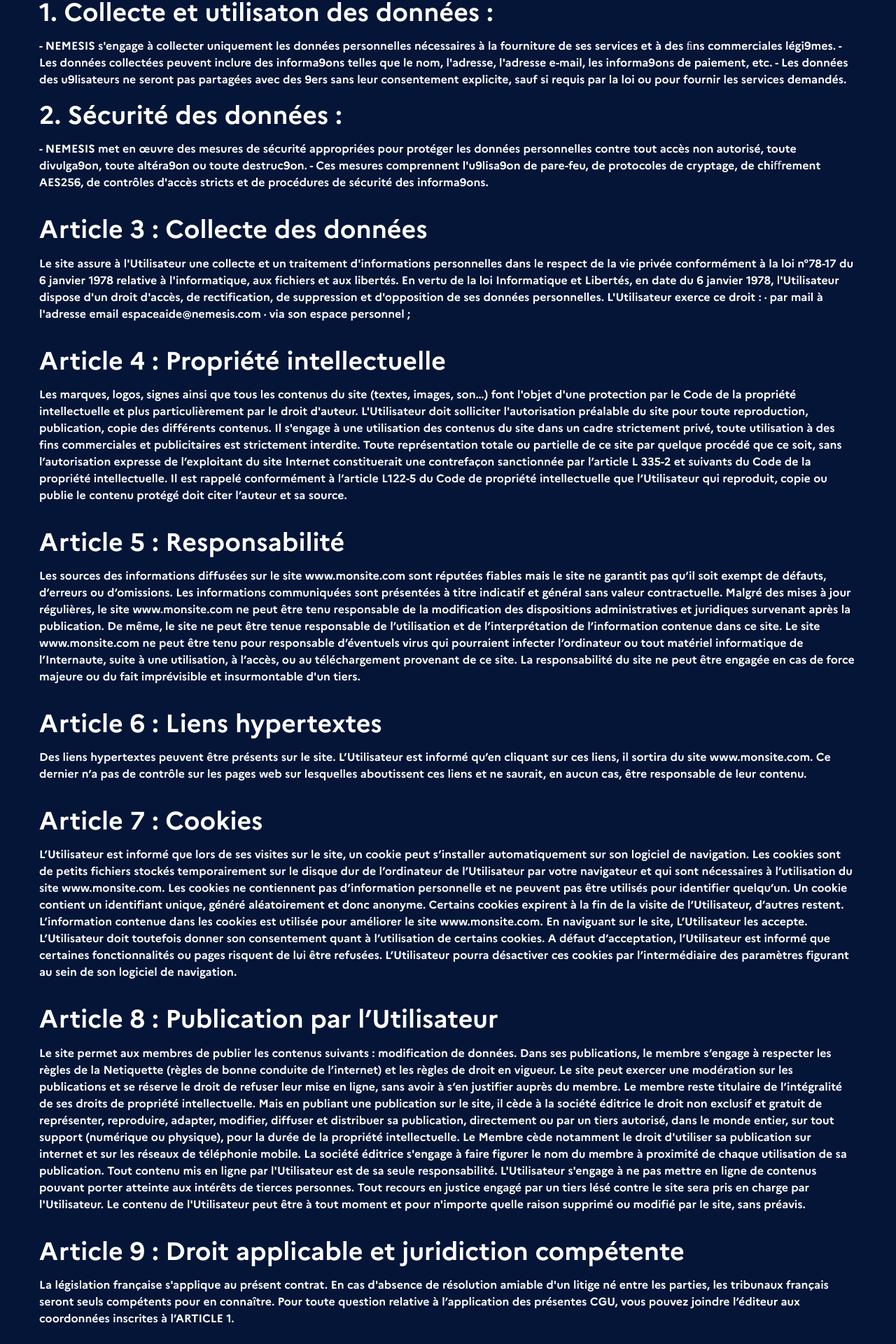
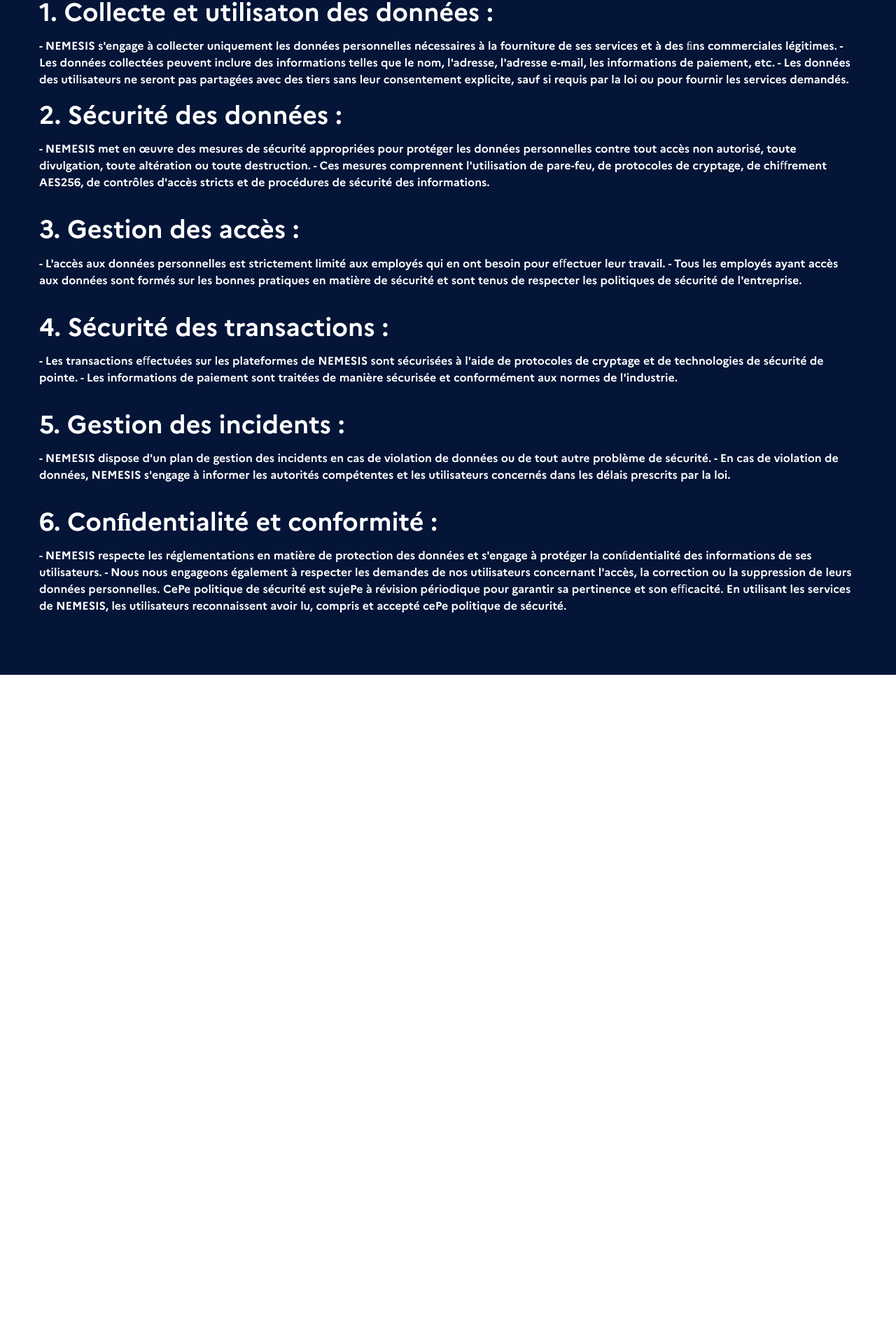
Before and after one commit to project-nemesis-monitor/ui-monitor-v1, a Next.js app: page /politique in a window 1280 px wide. Shown: the part 63-1983 px from the top of the page at 70% size. After the commit the page ends 1027 px from the top, so only its background shows below. Built offline with nearby package versions, Linux system fonts and the light colour scheme.

Commit message:
feat: politique

```diff
--- a/pages/politique.js
+++ b/pages/politique.js
@@ -25,10 +25,10 @@ export default function PolitiquePage() {
                 <Heading fontFamily={"marianne"} mb={4}>1. Collecte et utilisaton des données :</Heading>
                 <Text fontFamily={"marianne"} mb={4}>
                     - NEMESIS s'engage à collecter uniquement les données personnelles nécessaires à la
-                    fourniture de ses services et à des ﬁns commerciales légi9mes.
-                    - Les données collectées peuvent inclure des informa9ons telles que le nom, l'adresse,
-                    l'adresse e-mail, les informa9ons de paiement, etc.
-                    - Les données des u9lisateurs ne seront pas partagées avec des 9ers sans leur
+                    fourniture de ses services et à des ﬁns commerciales légitimes.
+                    - Les données collectées peuvent inclure des informations telles que le nom, l'adresse,
+                    l'adresse e-mail, les informations de paiement, etc.
+                    - Les données des utilisateurs ne seront pas partagées avec des tiers sans leur
                     consentement explicite, sauf si requis par la loi ou pour fournir les services demandés.
 
                 </Text>
@@ -37,77 +37,42 @@ export default function PolitiquePage() {
                 <Heading fontFamily={"marianne"} mb={4}>2. Sécurité des données :</Heading>
                 <Text mb={8} mt={4}>
                     - NEMESIS met en œuvre des mesures de sécurité appropriées pour protéger les données
-                    personnelles contre tout accès non autorisé, toute divulga9on, toute altéra9on ou toute
-                    destruc9on.
-                    - Ces mesures comprennent l'u9lisa9on de pare-feu, de protocoles de cryptage, de
+                    personnelles contre tout accès non autorisé, toute divulgation, toute altération ou toute
+                    destruction.
+                    - Ces mesures comprennent l'utilisation de pare-feu, de protocoles de cryptage, de
                     chiﬀrement AES256, de contrôles d'accès stricts et de procédures de sécurité des
-                    informa9ons.
+                    informations.
                 </Text>
-                <Heading fontFamily={"marianne"} mb={4}>Article 3 : Collecte des données</Heading>
-                <Text mb={8} mt={4}>Le site assure à l'Utilisateur une collecte et un traitement d'informations personnelles dans le respect de la vie privée conformément à la loi n°78-17 du 6 janvier 1978 relative à l'informatique, aux fichiers et aux libertés.
+                <Heading fontFamily={"marianne"} mb={4}>3. Gestion des accès :</Heading>
+                <Text mb={8} mt={4}>- L'accès aux données personnelles est strictement limité aux employés qui en ont besoin
+                    pour eﬀectuer leur travail.
+                    - Tous les employés ayant accès aux données sont formés sur les bonnes pratiques en
+                    matière de sécurité et sont tenus de respecter les politiques de sécurité de l'entreprise.
+                </Text>
+                <Heading fontFamily={"marianne"} mb={4}>4. Sécurité des transactions :</Heading>
+                <Text mb={8} mt={4}>- Les transactions eﬀectuées sur les plateformes de NEMESIS sont sécurisées à l'aide de
+                    protocoles de cryptage et de technologies de sécurité de pointe.
+                    - Les informations de paiement sont traitées de manière sécurisée et conformément aux
+                    normes de l'industrie.
+                </Text>
+                <Heading fontFamily={"marianne"} mb={4}>5. Gestion des incidents :</Heading>
+                <Text mb={8} mt={4}>
+                    - NEMESIS dispose d'un plan de gestion des incidents en cas de violation de données ou de
+                    tout autre problème de sécurité.
+                    - En cas de violation de données, NEMESIS s'engage à informer les autorités compétentes
+                    et les utilisateurs concernés dans les délais prescrits par la loi.
+                </Text>
+                <Heading fontFamily={"marianne"} mb={4}>6. Conﬁdentialité et conformité :</Heading>
+                <Text mb={8} mt={4}>
+                    - NEMESIS respecte les réglementations en matière de protection des données et s'engage
+                    à protéger la conﬁdentialité des informations de ses utilisateurs.
+                    - Nous nous engageons également à respecter les demandes de nos utilisateurs concernant
+                    l'accès, la correction ou la suppression de leurs données personnelles.
+                    CePe politique de sécurité est sujePe à révision périodique pour garantir sa pertinence et
+                    son eﬃcacité. En utilisant les services de NEMESIS, les utilisateurs reconnaissent avoir lu,
+                    compris et accepté cePe politique de sécurité.
+                </Text>
 
-
-                    En vertu de la loi Informatique et Libertés, en date du 6 janvier 1978, l'Utilisateur dispose d'un droit d'accès, de rectification, de suppression et d'opposition de ses données personnelles. L'Utilisateur exerce ce droit :
-                    ·         par mail à l'adresse email espaceaide@nemesis.com
-                    ·         via son espace personnel ;
-                </Text>
-                <Heading fontFamily={"marianne"} mb={4}>Article 4 : Propriété intellectuelle</Heading>
-                <Text mb={8} mt={4}>Les marques, logos, signes ainsi que tous les contenus du site (textes, images, son…) font l'objet d'une protection par le Code de la propriété intellectuelle et plus particulièrement par le droit d'auteur.
-
-                    L'Utilisateur doit solliciter l'autorisation préalable du site pour toute reproduction, publication, copie des différents contenus. Il s'engage à une utilisation des contenus du site dans un cadre strictement privé, toute utilisation à des fins commerciales et publicitaires est strictement interdite.
-
-                    Toute représentation totale ou partielle de ce site par quelque procédé que ce soit, sans l’autorisation expresse de l’exploitant du site Internet constituerait une contrefaçon sanctionnée par l’article L 335-2 et suivants du Code de la propriété intellectuelle.
-
-                    Il est rappelé conformément à l’article L122-5 du Code de propriété intellectuelle que l’Utilisateur qui reproduit, copie ou publie le contenu protégé doit citer l’auteur et sa source.
-                </Text>
-                <Heading fontFamily={"marianne"} mb={4}>Article 5 : Responsabilité</Heading>
-                <Text mb={8} mt={4}>
-                    Les sources des informations diffusées sur le site www.monsite.com sont réputées fiables mais le site ne garantit pas qu’il soit exempt de défauts, d’erreurs ou d’omissions.
-
-                    Les informations communiquées sont présentées à titre indicatif et général sans valeur contractuelle. Malgré des mises à jour régulières, le site www.monsite.com ne peut être tenu responsable de la modification des dispositions administratives et juridiques survenant après la publication. De même, le site ne peut être tenue responsable de l’utilisation et de l’interprétation de l’information contenue dans ce site.
-                    Le site www.monsite.com ne peut être tenu pour responsable d’éventuels virus qui pourraient infecter l’ordinateur ou tout matériel informatique de l’Internaute, suite à une utilisation, à l’accès, ou au téléchargement provenant de ce site.
-
-                    La responsabilité du site ne peut être engagée en cas de force majeure ou du fait imprévisible et insurmontable d'un tiers.
-                </Text>
-                <Heading fontFamily={"marianne"} mb={4}>Article 6 : Liens hypertextes</Heading>
-                <Text mb={8} mt={4}>
-                    Des liens hypertextes peuvent être présents sur le site. L’Utilisateur est informé qu’en cliquant sur ces liens, il sortira du site www.monsite.com. Ce dernier n’a pas de contrôle sur les pages web sur lesquelles aboutissent ces liens et ne saurait, en aucun cas, être responsable de leur contenu.
-                </Text>
-                <Heading fontFamily={"marianne"} mb={4}>Article 7 : Cookies</Heading>
-                <Text mb={8} mt={4}>
-                    L’Utilisateur est informé que lors de ses visites sur le site, un cookie peut s’installer automatiquement sur son logiciel de navigation.
-
-                    Les cookies sont de petits fichiers stockés temporairement sur le disque dur de l’ordinateur de l’Utilisateur par votre navigateur et qui sont nécessaires à l’utilisation du site www.monsite.com. Les cookies ne contiennent pas d’information personnelle et ne peuvent pas être utilisés pour identifier quelqu’un. Un cookie contient un identifiant unique, généré aléatoirement et donc anonyme. Certains cookies expirent à la fin de la visite de l’Utilisateur, d’autres restent.
-
-                    L’information contenue dans les cookies est utilisée pour améliorer le site www.monsite.com.
-
-                    En naviguant sur le site, L’Utilisateur les accepte.
-                    L’Utilisateur doit toutefois donner son consentement quant à l’utilisation de certains cookies.
-                    A défaut d’acceptation, l’Utilisateur est informé que certaines fonctionnalités ou pages risquent de lui être refusées.
-                    L’Utilisateur pourra désactiver ces cookies par l’intermédiaire des paramètres figurant au sein de son logiciel de navigation.
-                </Text>
-                <Heading fontFamily={"marianne"} mb={4}>Article 8 : Publication par l’Utilisateur</Heading>
-                <Text mb={8} mt={4}>
-                    Le site permet aux membres de publier les contenus suivants :
-                    modification de données.
-
-                    Dans ses publications, le membre s’engage à respecter les règles de la Netiquette (règles de bonne conduite de l’internet) et les règles de droit en vigueur.
-
-                    Le site peut exercer une modération sur les publications et se réserve le droit de refuser leur mise en ligne, sans avoir à s’en justifier auprès du membre.
-
-                    Le membre reste titulaire de l’intégralité de ses droits de propriété intellectuelle. Mais en publiant une publication sur le site, il cède à la société éditrice le droit non exclusif et gratuit de représenter, reproduire, adapter, modifier, diffuser et distribuer sa publication, directement ou par un tiers autorisé, dans le monde entier, sur tout support (numérique ou physique), pour la durée de la propriété intellectuelle. Le Membre cède notamment le droit d'utiliser sa publication sur internet et sur les réseaux de téléphonie mobile.
-
-                    La société éditrice s'engage à faire figurer le nom du membre à proximité de chaque utilisation de sa publication.
-
-                    Tout contenu mis en ligne par l'Utilisateur est de sa seule responsabilité. L'Utilisateur s'engage à ne pas mettre en ligne de contenus pouvant porter atteinte aux intérêts de tierces personnes. Tout recours en justice engagé par un tiers lésé contre le site sera pris en charge par l'Utilisateur.
-
-                    Le contenu de l'Utilisateur peut être à tout moment et pour n'importe quelle raison supprimé ou modifié par le site, sans préavis.
-                </Text>
-                <Heading fontFamily={"marianne"} mb={4}>Article 9 : Droit applicable et juridiction compétente</Heading>
-                <Text mb={8} mt={4}>
-                    La législation française s'applique au présent contrat. En cas d'absence de résolution amiable d'un litige né entre les parties, les tribunaux français seront seuls compétents pour en connaître.
-                    Pour toute question relative à l’application des présentes CGU, vous pouvez joindre l’éditeur aux coordonnées inscrites à l’ARTICLE 1.
-                </Text>
             </Box>
         </>
     )
```
